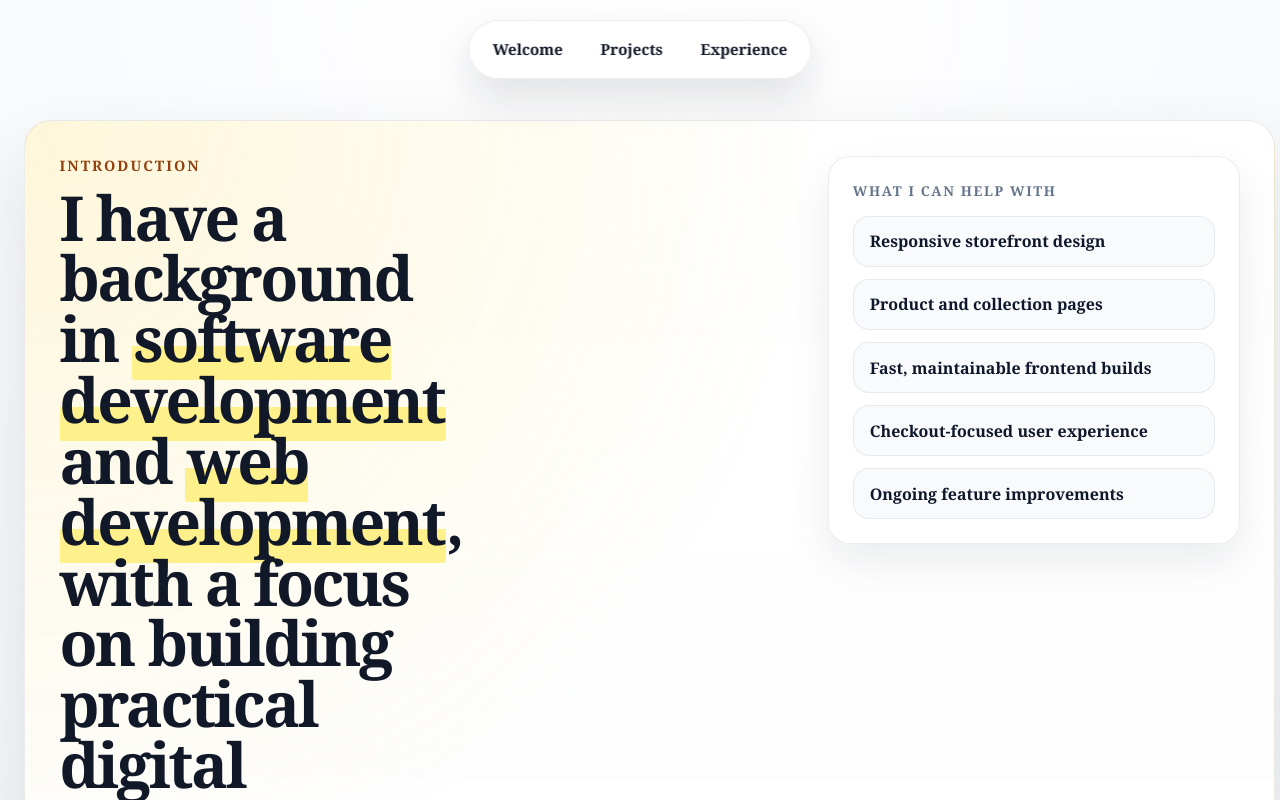
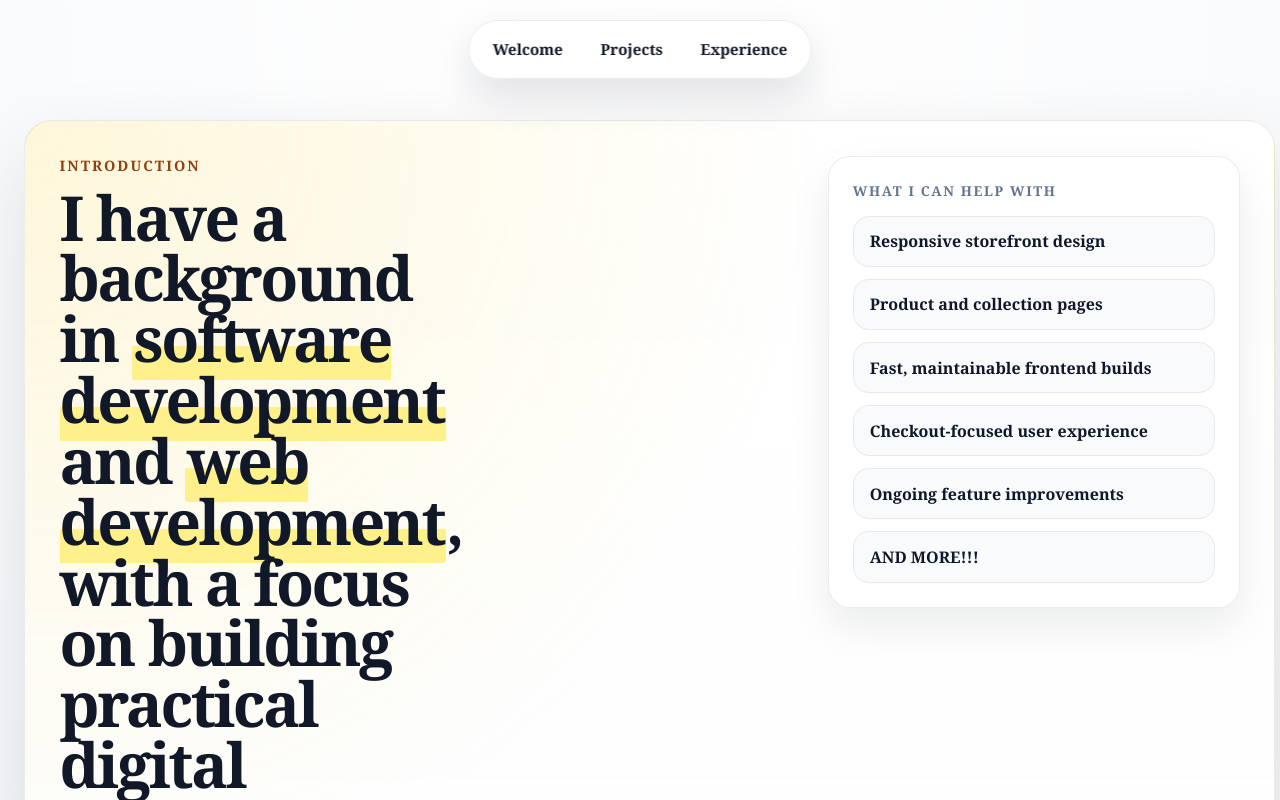
Before and after one commit to TrienLuanNgu/TrienLuanNgu.github.io, an Angular app in the folder website_profolio/: page / in a window 1280 px wide. Shown: the top 800 px of the page. Built offline with nearby package versions, Linux system fonts and the light colour scheme.

Commit message:
add some tweak

```diff
--- a/website_profolio/src/app/landingpage/landingpage.component.html
+++ b/website_profolio/src/app/landingpage/landingpage.component.html
@@ -18,6 +18,7 @@
             <li>Fast, maintainable frontend builds</li>
             <li>Checkout-focused user experience</li>
             <li>Ongoing feature improvements</li>
+            <li>AND MORE!!!</li>
           </ul>
         </aside>
       </div>
```
